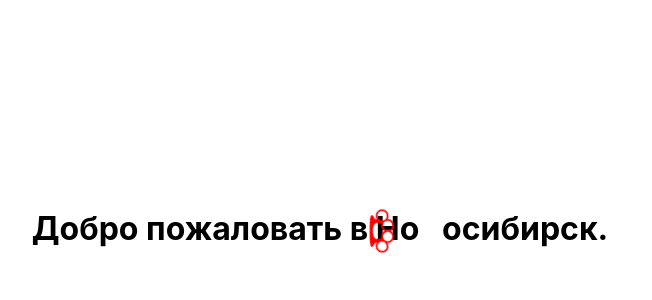
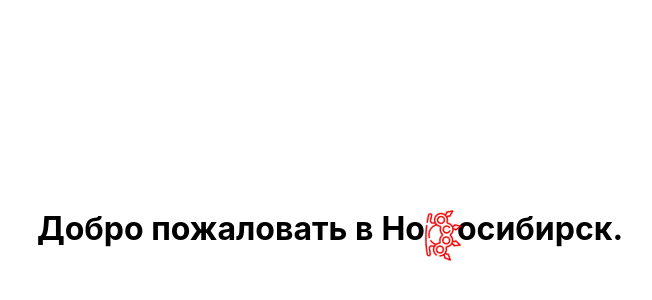
Before and after one commit to turboBarbitura/turboBarbitura, a Next.js app: page / in a window 1280 px wide. Shown: the part 172-472 px from the top of the page, without its empty margins (310-962 px from the left). Built offline with nearby package versions, Linux system fonts and the light colour scheme.

Commit message:
disign refactor

```diff
--- a/pages/index.tsx
+++ b/pages/index.tsx
@@ -3,6 +3,7 @@
 import Image from 'next/image'
 import styles from '../styles/Home.module.css'
 import {GiBrassKnuckles} from 'react-icons/gi'
+import knuckles from '../public/knuckles-red.png'
 
 const Home: NextPage = () => {
   return (
@@ -14,8 +15,22 @@
       </Head>
 
 
-      <h1 className={styles.logo1}>Добро пожаловать в Но &nbsp; осибирск.</h1>
-      <GiBrassKnuckles className={styles.brassKnuckle}/>
+      <div className={styles.main}>
+        <div>
+          <h1 className={styles.logo1}>Добро пожаловать в</h1>
+        </div>
+         <div className={styles.secondItem}>
+            <h1 className={styles.logo2}>Но</h1>
+            <div className={styles.knuckle}>
+             <Image className={styles.brassKnuckle} src={knuckles} alt='knuckles'/>
+            </div>
+            <h1 className={styles.logo3}>осибирск.</h1>
+         </div>
+      </div>
+
+
+
+      {/* <GiBrassKnuckles className={styles.brassKnuckle}/> */}
     </div>
   )
 }
--- a/styles/Home.module.css
+++ b/styles/Home.module.css
@@ -7,31 +7,55 @@
 
 }
 
+.main {
+  display:flex;
+}
+
 
 .brassKnuckle {
-  width:340px;
-  height: 40px;
-  color: red;
-  transform: rotate(135deg);
-  position: fixed;
-  margin-left: 102px;
-  margin-top: 5px;
+
 
 }
 
+.knuckle {
+  width: 50px;
+  height: 50px;
+  transform: rotate(137deg);
+  margin-top: 23px;
+}
+
 .logo1 {
-  margin-right: 20px;
+  margin-right: 8px;
+
+}
+
+.logo2 {
+  margin-right: -8px;
+}
+
+.logo3 {
+  margin-left: -10px;
+}
+
+.secondItem {
+  display: flex;
 }
 
 @media (max-width: 768px) {
   .logo1 {
-
+    margin-bottom: -20px;
     max-width: 250px;
     text-align: center;
   }
 
+  .secondItem {
+    margin-left: 10px;
+  }
   .brassKnuckle {
     margin-top: 49px;
     margin-left: -68px;
   }
+  .main {
+    flex-direction: column;
+  }
 }
```
Also changed, not shown: public/knuckles-red.png (added), public/knuckles.png (added).
